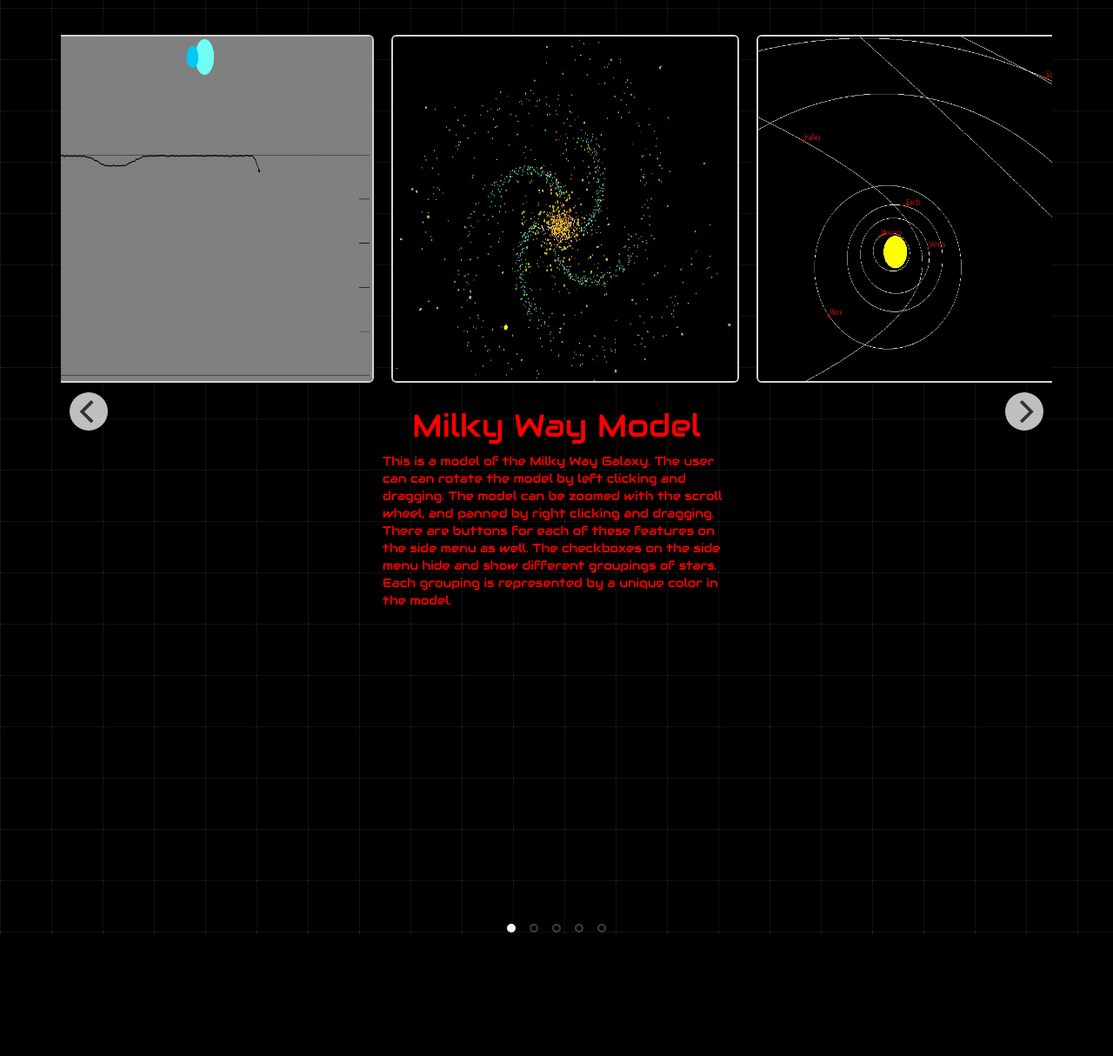
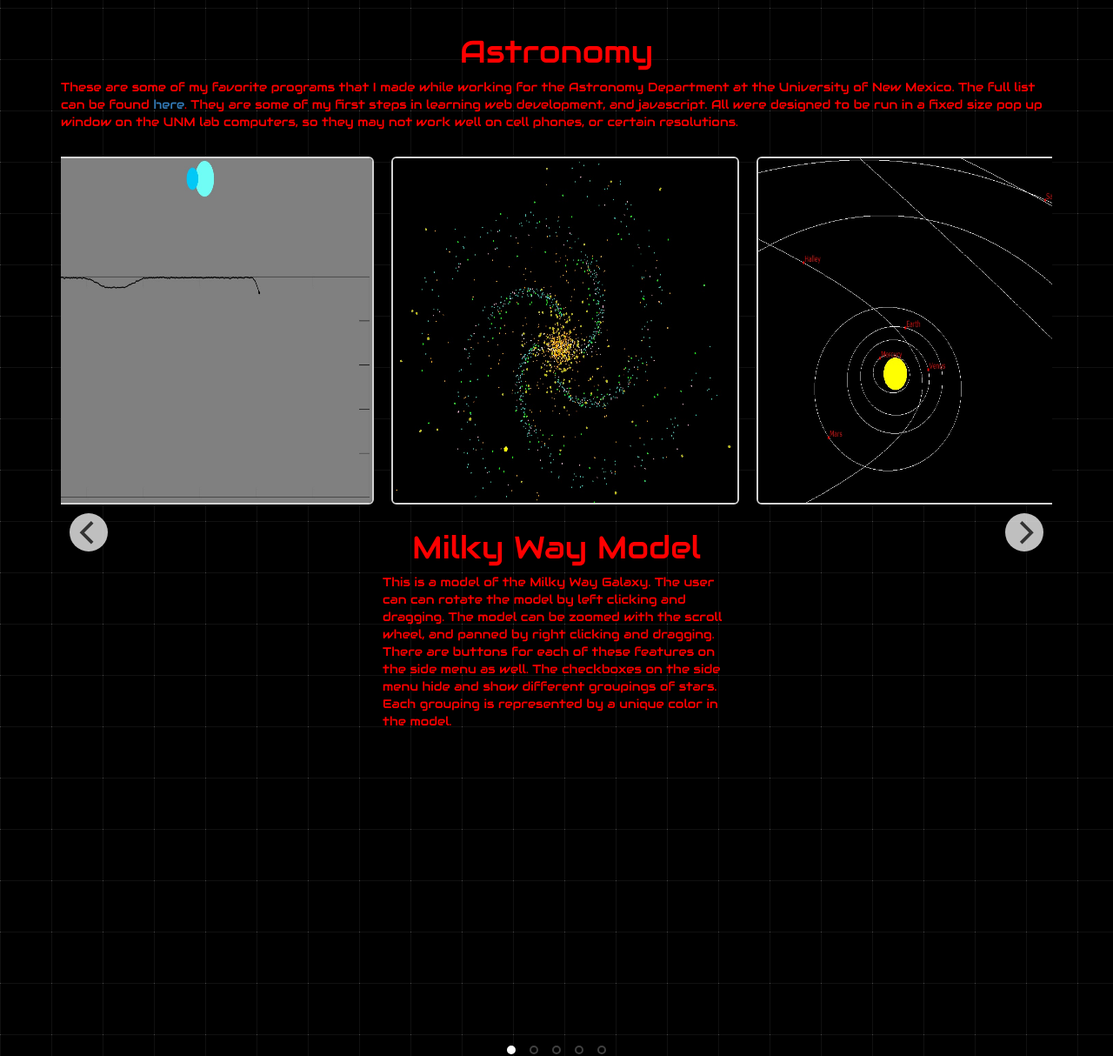
Before and after one commit to kdilts/pwp, a PHP site: page /astronomy.php in a window 1280 px wide. Shown: the part 50-1264 px from the top of the page at 87% size. Before the commit the page ends 1124 px from the top, so only its background shows below. Run offline with PHP 8.4, Linux system fonts and the light colour scheme; some libraries are stand-ins or nearby versions.

Commit message:
added intro to astronomy section

```diff
--- a/public_html/astronomy.php
+++ b/public_html/astronomy.php
@@ -24,6 +24,15 @@
 
 		<main>
 			<div class="container">
+				<div class="row">
+					<div class="col-xs-12">
+						<h1 class="text-center">Astronomy</h1>
+						<p>
+							These are some of my favorite programs that I made while working for the Astronomy Department at the University of New Mexico. The full list can be found
+							<a href="http://physics.unm.edu/Courses/Rand/applets/index.php">here</a>. They are some of my first steps in learning web development, and javascript. All were designed to be run in a fixed size pop up window on the UNM lab computers, so they may not work well on cell phones, or certain resolutions.
+						</p>
+					</div>
+				</div>
 				<div class="row">
 					<div class="col-xs-12">
 						<div class="carousel" id="flick" data-flickity='{ "wrapAround": true }'>
```
